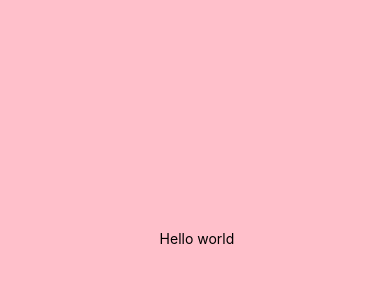
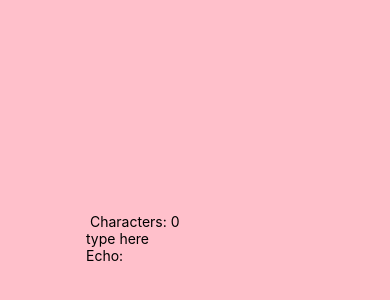
Before and after one commit to luanccp/recoil-example, a React Native app: screen / in a window 390 px wide. Shown: the part 184-484 px from the top of the page. Built offline with nearby package versions, Linux system fonts and the light colour scheme.

Commit message:
feat: adding counter with recoil

```diff
--- a/src/screens/Home/index.tsx
+++ b/src/screens/Home/index.tsx
@@ -1,6 +1,41 @@
 import React from 'react';
 
-import {Text, View} from 'react-native';
+import {Text, TextInput, View} from 'react-native';
+import {atom, selector, useRecoilState, useRecoilValue} from 'recoil';
+
+const textState = atom({
+  key: 'inputText', // unique ID (with respect to other atoms/selectors)
+  default: '', // default value (aka initial value)
+});
+
+const charCountState = selector({
+  key: 'charCountState', // unique ID (with respect to other atoms/selectors)
+  get: ({get}) => {
+    const text = get(textState);
+
+    return text.length;
+  },
+});
+
+const Counter: React.FC = () => {
+  const [text, setText] = useRecoilState(textState);
+  const count = useRecoilValue(charCountState);
+
+  return (
+    <View>
+      <Text> Characters: {count} </Text>
+      <TextInput
+        value={text}
+        onChangeText={value => setText(value)}
+        placeholder="type here"
+      />
+
+      <View>
+        <Text>Echo: {text}</Text>
+      </View>
+    </View>
+  );
+};
 
 export const HomeScreen: React.FC = () => {
   return (
@@ -11,7 +46,7 @@ export const HomeScreen: React.FC = () => {
         alignItems: 'center',
         backgroundColor: 'pink',
       }}>
-      <Text> Hello world</Text>
+      <Counter />
     </View>
   );
 };
```
